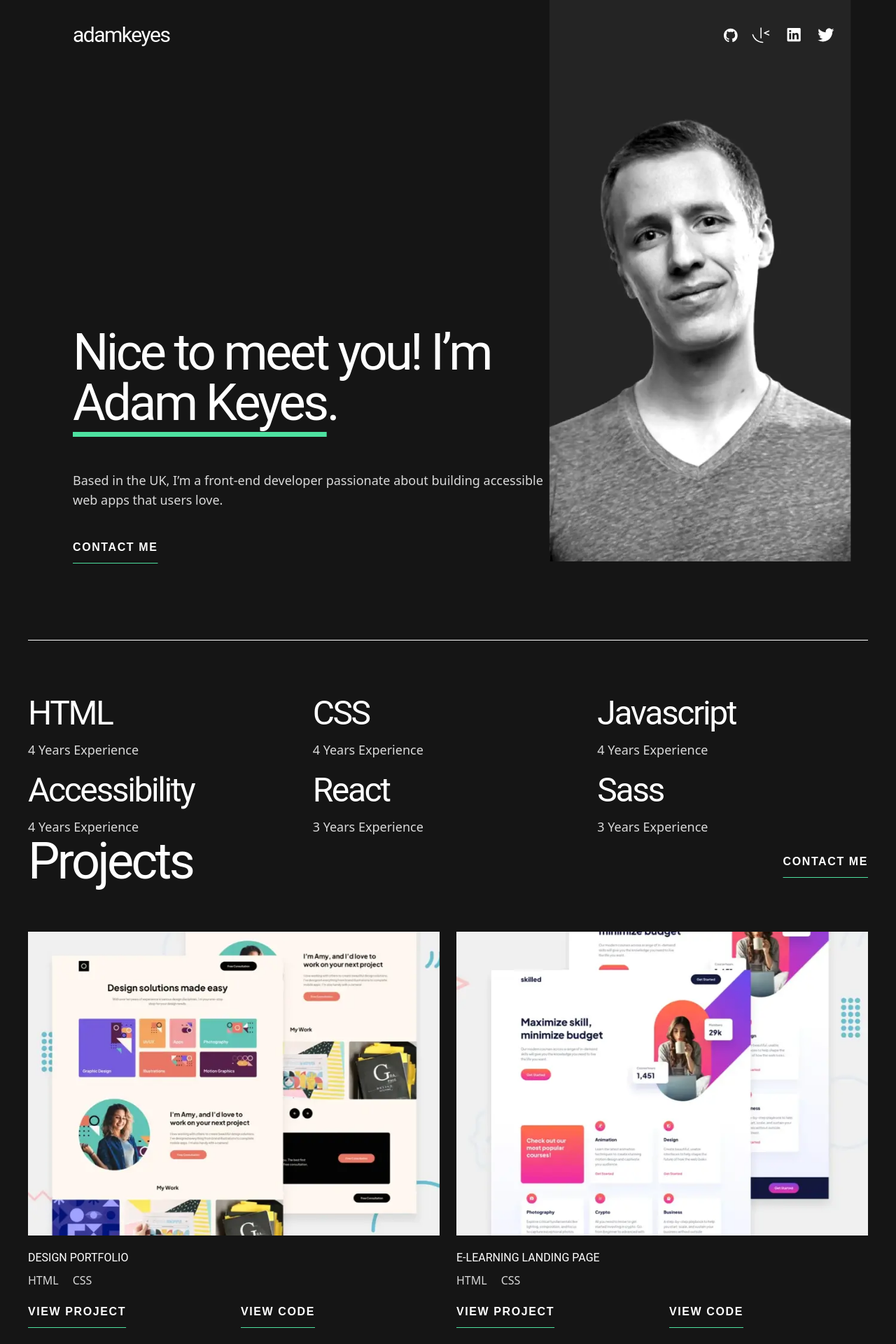
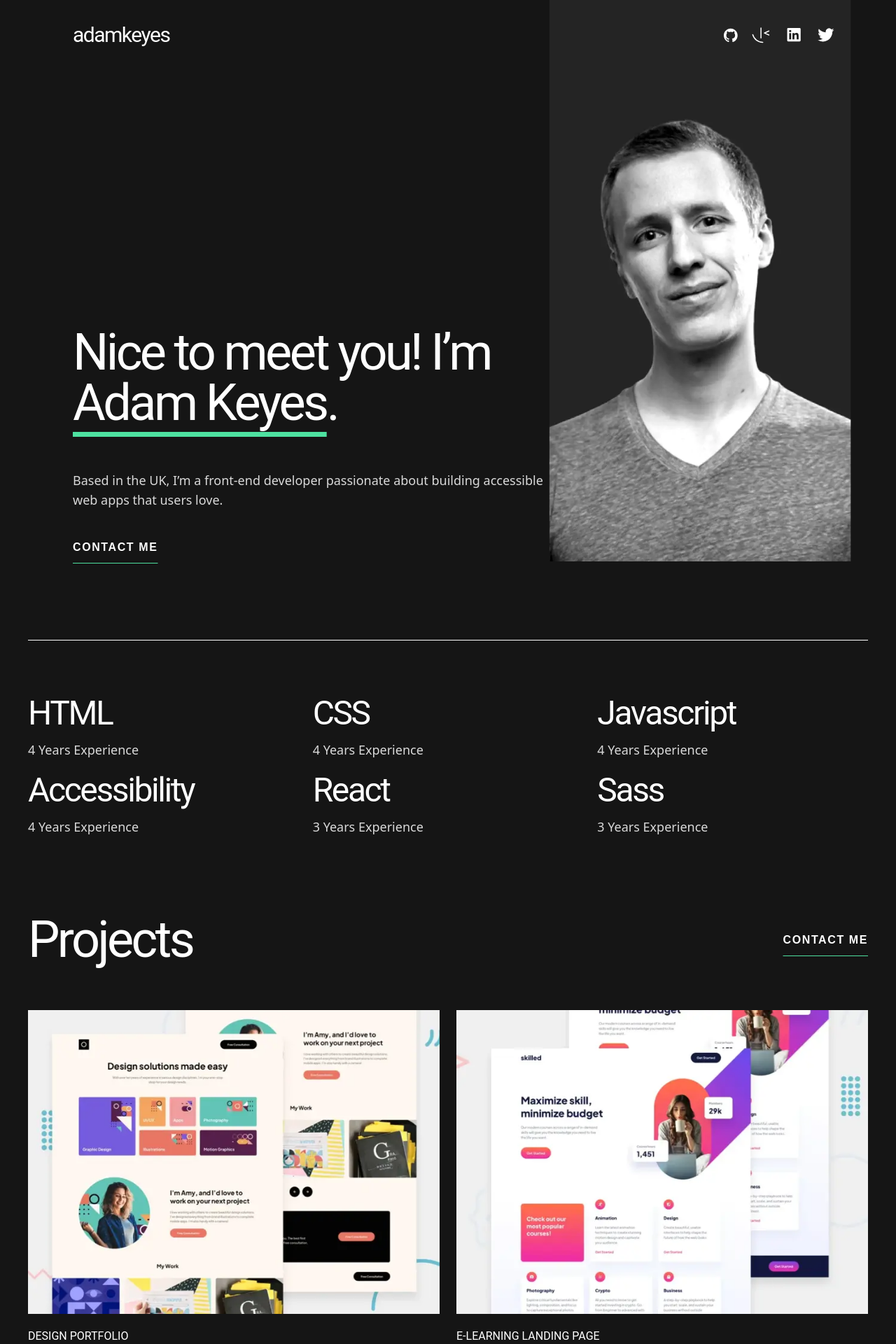
Before and after one commit to royeradames/angular-single-page-developer-portfolio, an Angular app: page / in a window 1280 px wide. Shown: the top 1920 px of the page at 70% size. Built offline with nearby package versions, Linux system fonts and the light colour scheme.

Commit message:
keep the white space

```diff
--- a/src/app/main/main.component.html
+++ b/src/app/main/main.component.html
@@ -5,7 +5,7 @@
     </div>
     <app-about></app-about>
   </div>
-  <div class="p-5 sm:p-10 pb-20 sm:pb-24 md:pt-0">
+  <div class="grid gap-20 xl:gap-28 p-5 sm:p-10 pb-20 sm:pb-24 md:pt-0">
     <app-skills></app-skills>
     <app-projects></app-projects>
   </div>
```
